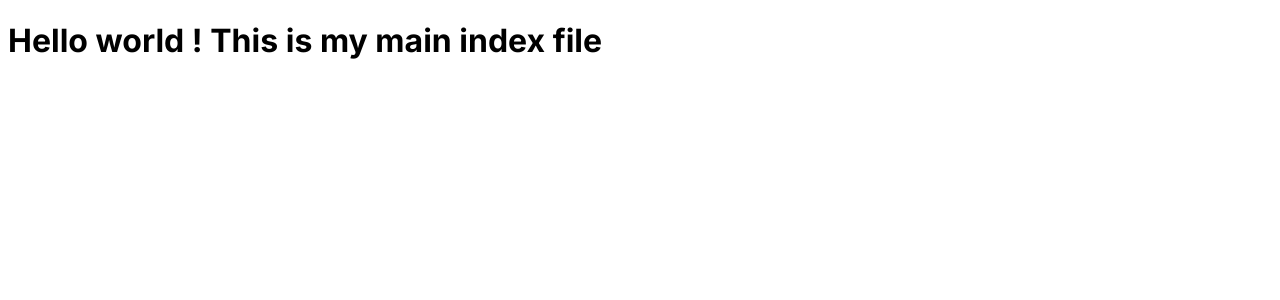
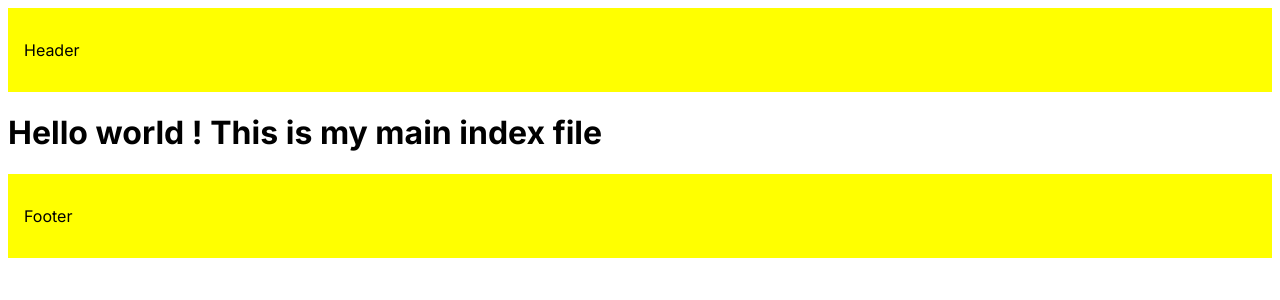
Before and after one commit to karan-verma108/NextJS2024, a Next.js app: page / in a window 1280 px wide. Shown: the top 300 px of the page. Built offline with nearby package versions, Linux system fonts and the light colour scheme.

Commit message:
layout file

```diff
--- /dev/null
+++ b/app/components/Footer.tsx
@@ -0,0 +1,7 @@
+export default function Footer() {
+    return (
+        <header style={{ backgroundColor: 'yellow', padding: '1rem' }}>
+            <p>Footer</p>
+        </header>
+    )
+}
--- /dev/null
+++ b/app/components/Header.tsx
@@ -0,0 +1,7 @@
+export default function Header() {
+    return (
+        <header style={{ backgroundColor: 'yellow', padding: '1rem' }}>
+            <p>Header</p>
+        </header>
+    )
+}
--- a/app/layout.tsx
+++ b/app/layout.tsx
@@ -1,6 +1,8 @@
 import type { Metadata } from "next";
 import { Inter } from "next/font/google";
 import "./globals.css";
+import Header from "./components/Header";
+import Footer from "./components/Footer";
 
 const inter = Inter({ subsets: ["latin"] });
 
@@ -16,7 +18,11 @@ export default function RootLayout({
 }>) {
   return (
     <html lang="en">
-      <body className={inter.className}>{children}</body>
+      <body className={inter.className}>
+        <Header />
+        {children}
+        <Footer />
+      </body>
     </html>
   );
 }
```
